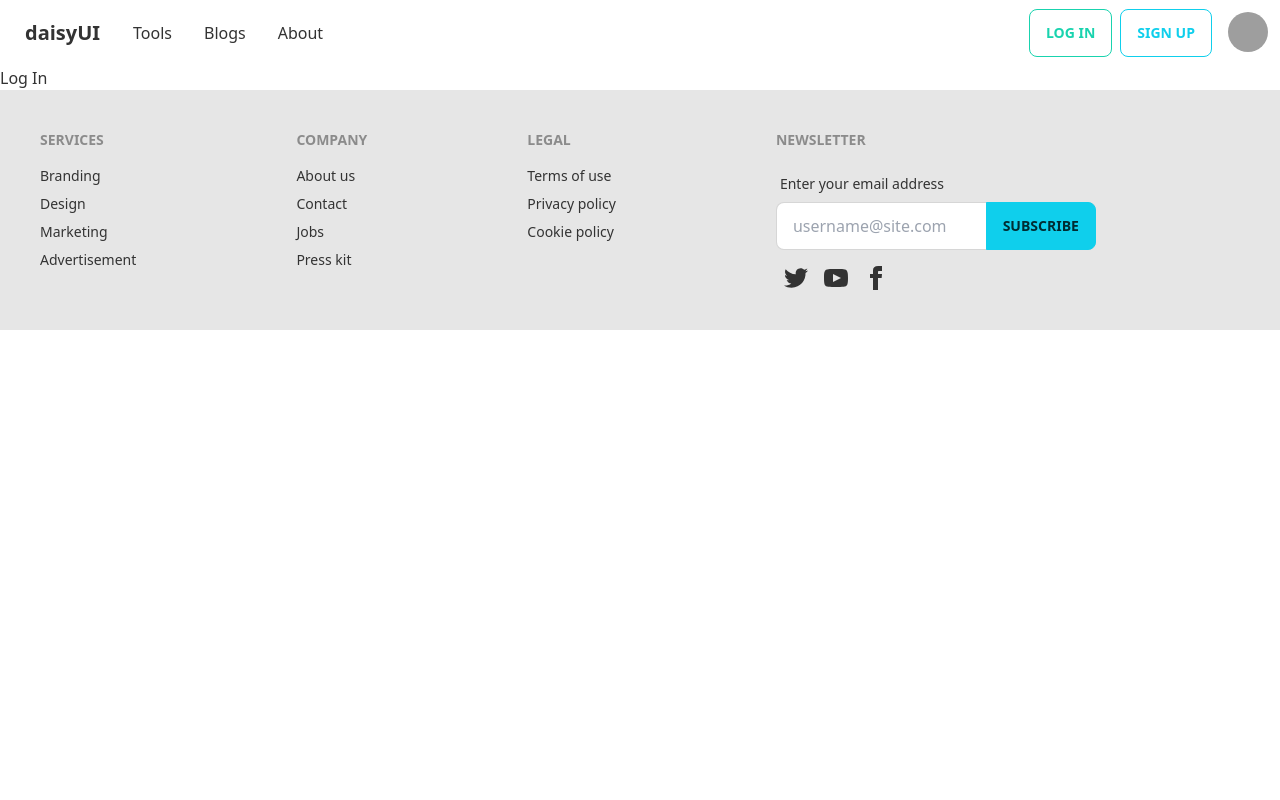
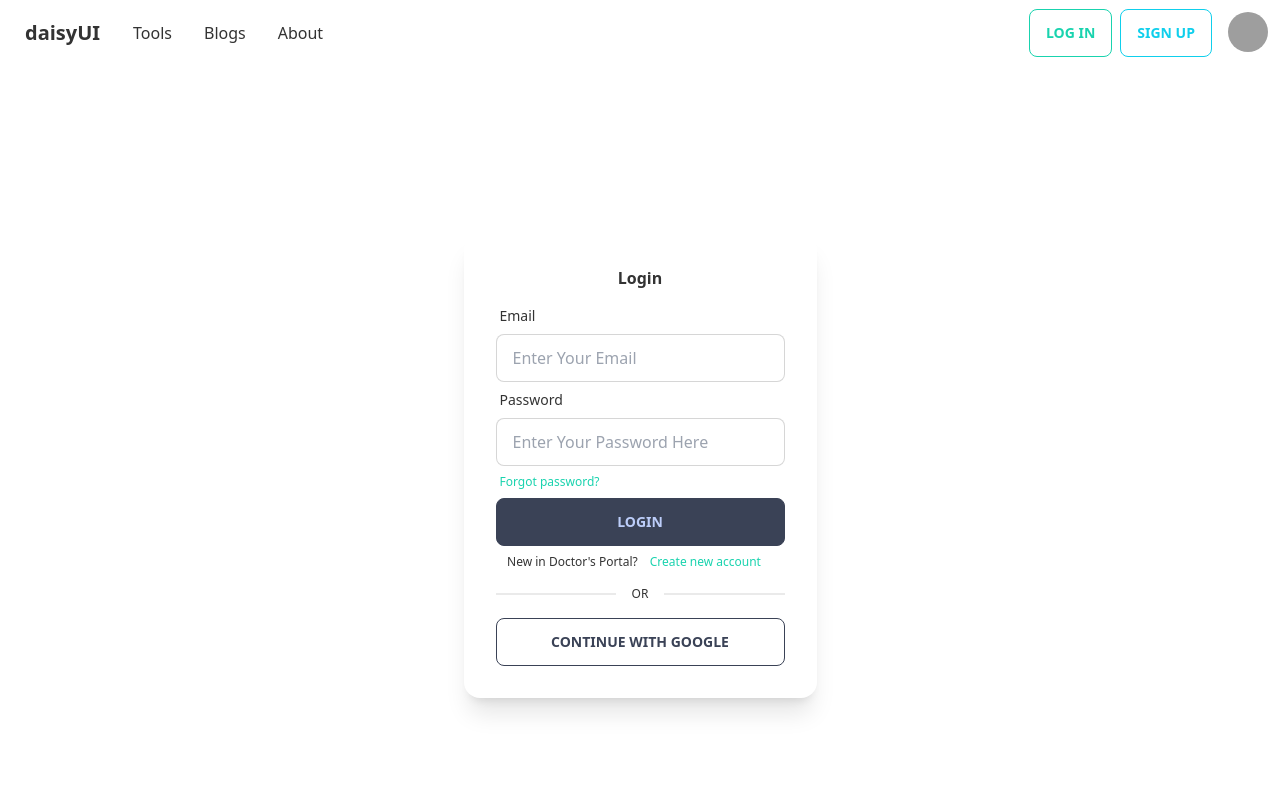
Before and after one commit to Fahimmuntasir1/FR-Tools-Web-app, a React (Create React App) app: page /login in a window 1280 px wide. Shown: the top 800 px of the page. Built offline with nearby package versions, Linux system fonts and the light colour scheme; grey boxes are pictures that could not be loaded.

Commit message:
login page setup

```diff
--- a/package.json
+++ b/package.json
@@ -11,6 +11,7 @@
     "react": "^18.1.0",
     "react-dom": "^18.1.0",
     "react-firebase-hooks": "^5.0.3",
+    "react-hook-form": "^7.31.2",
     "react-router-dom": "^6.3.0",
     "react-scripts": "5.0.1",
     "web-vitals": "^2.1.4"
--- a/src/Components/Pages/Signup/LogIn.js
+++ b/src/Components/Pages/Signup/LogIn.js
@@ -1,11 +1,141 @@
-import React from 'react';
+import React from "react";
+import { useSignInWithEmailAndPassword, useSignInWithGoogle } from "react-firebase-hooks/auth";
+import { useForm } from "react-hook-form";
+import { Link } from "react-router-dom";
+import auth from "../../../firebase.init";
 
 const LogIn = () => {
-    return (
-        <div>
-            <h2>Log In</h2>
+  const [signInWithGoogle, googleUser, googleLoading, googleError] =
+    useSignInWithGoogle(auth);
+    const [
+        signInWithEmailAndPassword,
+        user,
+        loading,
+        error,
+      ] = useSignInWithEmailAndPassword(auth);
+
+  if (googleUser) {
+    console.log(googleUser);
+  }
+
+  const {
+    register,
+    formState: { errors },
+    handleSubmit,
+  } = useForm();
+
+
+  const onSubmit = (data) => {
+    console.log(data);
+  };
+
+  return (
+    <div className="hero min-h-screen ">
+      <div
+        style={{ width: "385px", height: "480px" }}
+        className="hero-content flex-col"
+      >
+        <div className="card flex-shrink-0 w-full max-w-lg shadow-xl bg-base-100">
+          <div className="card-body ">
+            <h1 className="text-center font-semibold">Login</h1>
+            <form onSubmit={handleSubmit(onSubmit)}>
+              <div className="form-control">
+                <label className="label">
+                  <span className="label-text">Email</span>
+                </label>
+                <input
+                  {...register("email", {
+                    required: {
+                      value: true,
+                      message: "Email is required",
+                    },
+                    pattern: {
+                      value: /^\w+([\.-]?\w+)*@\w+([\.-]?\w+)*(\.\w{2,3})+$/,
+                      message: "Please enter a valid email",
+                    },
+                  })}
+                  type="email"
+                  placeholder="Enter Your Email"
+                  className="input input-bordered"
+                />
+                {errors.email?.type === "required" && (
+                  <span className="text-red-500 text-xs mt-1">
+                    {errors?.email.message}
+                  </span>
+                )}
+                {errors.email?.type === "pattern" && (
+                  <span className="text-red-500 text-xs mt-1">
+                    {errors?.email.message}
+                  </span>
+                )}
+              </div>
+              <div className="form-control">
+                <label className="label">
+                  <span className="label-text">Password</span>
+                </label>
+                <input
+                  {...register("password", {
+                    required: {
+                      value: true,
+                      message: "Email is required",
+                    },
+                    pattern: {
+                      value: /^[A-Za-z]\w{6,14}$/,
+                      message:
+                        "6 to 15 characters which contain only characters, numeric digits, underscore and first character must be a letter",
+                    },
+                  })}
+                  type="password"
+                  placeholder="Enter Your Password Here"
+                  className="input input-bordered"
+                />
+                {errors.password?.type === "required" && (
+                  <span className="text-red-500 text-xs mt-1">
+                    {errors?.password.message}
+                  </span>
+                )}
+                {errors.password?.type === "pattern" && (
+                  <span className="text-red-500 text-xs mt-1">
+                    {errors?.password.message}
+                  </span>
+                )}
+                <label className="label">
+                  <Link
+                    to="/signup"
+                    href="#"
+                    className="label-text-alt link link-hover text-secondary"
+                  >
+                    Forgot password?
+                  </Link>
+                </label>
+              </div>
+              <div className="form-control ">
+                <button className="btn btn-accent">Login</button>
+              </div>
+            </form>
+            <p className="text-xs text-center">
+              New in Doctor's Portal?
+              <Link
+                to="/signup"
+                href="#"
+                className="label-text-alt link link-hover mx-3 text-secondary"
+              >
+                Create new account
+              </Link>
+            </p>
+            <div className="divider text-xs my-2">OR</div>
+            <button
+              onClick={() => signInWithGoogle()}
+              className="btn btn-outline btn-accent"
+            >
+              CONTINUE WITH GOOGLE
+            </button>
+            {/* {signInErrors} */}
+          </div>
         </div>
-    );
+      </div>
+    </div>
+  );
 };
 
 export default LogIn;
--- a/src/Components/Pages/Signup/SignUp.js
+++ b/src/Components/Pages/Signup/SignUp.js
@@ -1,53 +1,16 @@
 import React from "react";
+import { useForm } from "react-hook-form";
 import { Link } from "react-router-dom";
+import { useSignInWithGoogle } from "react-firebase-hooks/auth";
+import auth from "../../../firebase.init";
 
 const SignUp = () => {
-  const [signInWithGoogle, googleUser, googleLoading, googleError] =
-    useSignInWithGoogle(auth);
-
+  const [signInWithGoogle, user, loading, error] = useSignInWithGoogle(auth);
   const {
     register,
     formState: { errors },
     handleSubmit,
   } = useForm();
-
-  const [createUserWithEmailAndPassword, user, loading, error] =
-    useCreateUserWithEmailAndPassword(auth);
-
-  const [updateProfile, updating, updateError] = useUpdateProfile(auth);
-
-  const [token] = useToken(user || googleUser);
-
-  console.log(user);
-  console.log(googleUser);
-
-  const navigate = useNavigate();
-  const location = useLocation();
-  const from = location.state?.from?.pathname || "/";
-
-  if (token) {
-    navigate(from, { replace: true });
-  }
-
-  let signInErrors;
-  if (error || googleError || updateError) {
-    signInErrors = (
-      <p className="text-red-400 italic text-sm">
-        Error: {error?.message} {googleError?.message}
-        {updateError?.message}
-      </p>
-    );
-  }
-
-  if (loading || googleLoading || updating) {
-    return <Spinner />;
-  }
-
-  const onSubmit = async (data) => {
-    await createUserWithEmailAndPassword(data.email, data.password);
-    await updateProfile({ displayName: data.name });
-    console.log("profile update done");
-  };
 
   return (
     <div className="hero min-h-screen ">
@@ -58,7 +21,7 @@ const SignUp = () => {
         <div className="card flex-shrink-0 w-full max-w-lg shadow-xl bg-base-100">
           <div className="card-body ">
             <h1 className="text-center font-semibold">SignUp</h1>
-            <form onSubmit={handleSubmit(onSubmit)}>
+            <form>
               <div className="form-control">
                 <label className="label">
                   <span className="label-text">Name</span>
@@ -163,7 +126,7 @@ const SignUp = () => {
               CONTINUE WITH GOOGLE
             </button>
           </div>
-          {signInErrors}
+          {/* {signInErrors} */}
         </div>
       </div>
     </div>
--- a/src/firebase.init.js
+++ b/src/firebase.init.js
@@ -16,5 +16,5 @@ const firebaseConfig = {
 
 // Initialize Firebase
 const app = initializeApp(firebaseConfig);
-const auth = getAuth(app)
+const auth = getAuth(app);
 export default auth;
```
Also changed, not shown: 1 other file (tests, documents, lock files or other folders).
